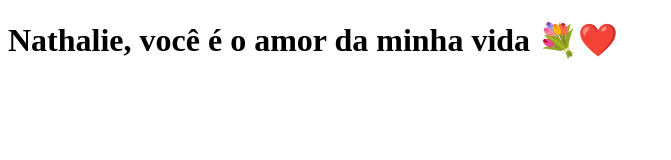
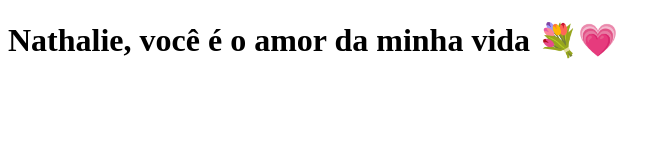
Before and after one commit to ValerioFerreira/clone-tabnews, a Next.js app: page / in a window 1280 px wide. Shown: the top 160 px of the page, without its empty margins (0-671 px from the left). Built offline with nearby package versions, Linux system fonts and the light colour scheme.

Commit message:
Altera a construção da função da página, de acordo com o ChatGPT

```diff
--- a/pages/index.js
+++ b/pages/index.js
@@ -1,5 +1,9 @@
 function Home() {
-    return <h1>Nathalie, você é o amor da minha vida 💐❤️ </h1>
+  return (
+    <h1>
+      Nathalie, você é o amor da minha vida 💐💗
+    </h1>
+  );
 }
 
 export default Home;
```
